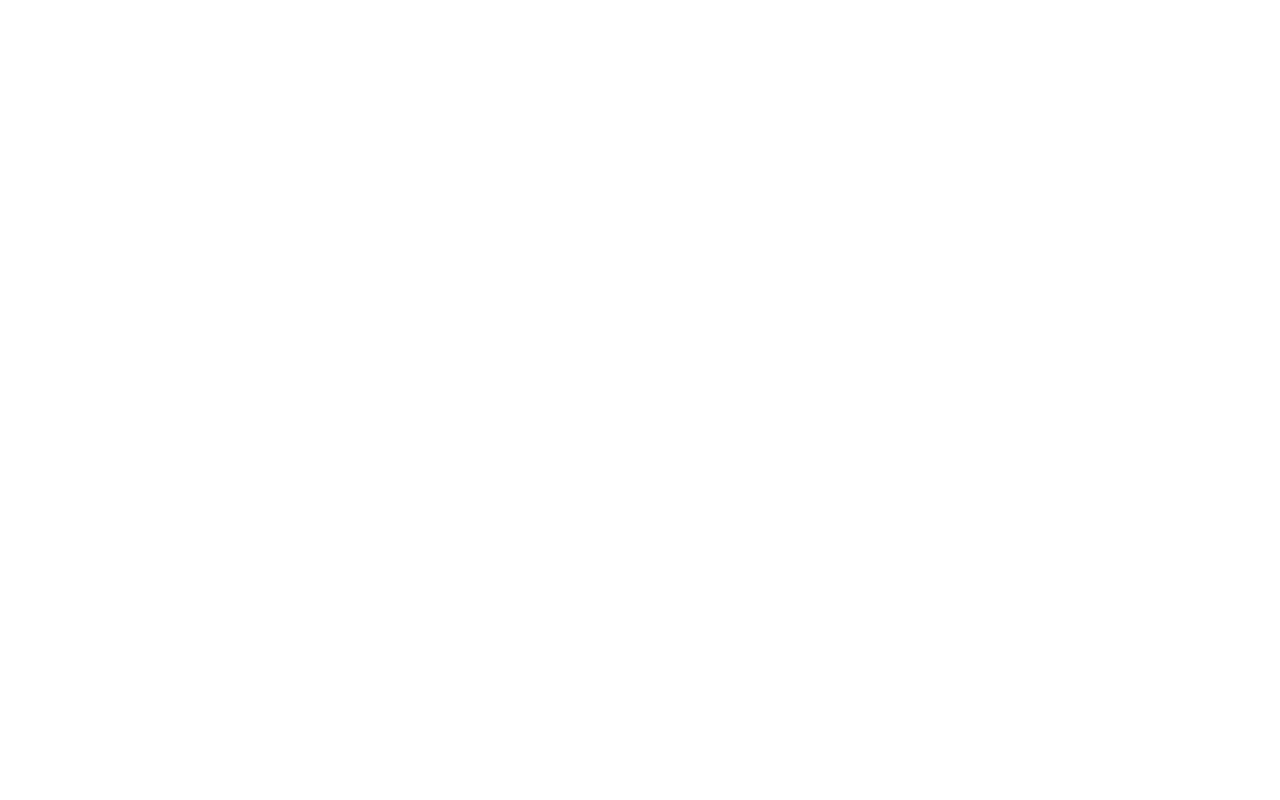
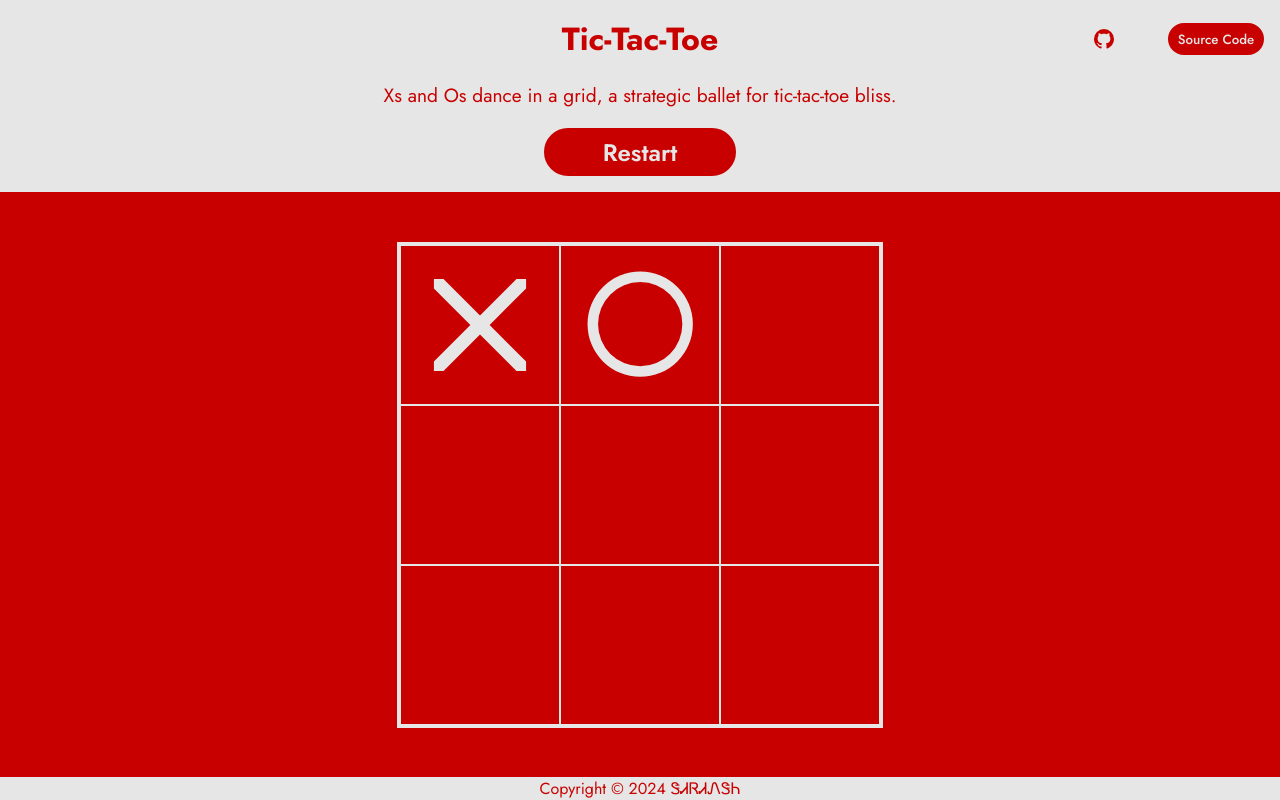
Before and after one commit to S4M0707/tic-tac-toe, a plain HTML site: page index.html in a window 1280 px wide. Drawn offline with Linux system fonts and the light colour scheme.

Commit message:
adding basic looks

```diff
--- a/index.html
+++ b/index.html
@@ -1,11 +1,71 @@
 <!DOCTYPE html>
 <html lang="en">
+
 <head>
     <meta charset="UTF-8">
     <meta name="viewport" content="width=device-width, initial-scale=1.0">
     <title>Tic Tac Toe</title>
+    <link rel="stylesheet" href="./style.css">
 </head>
+
 <body>
+    <div class="container">
+        <header>
+            <div class="top">
+                <h1>Tic-Tac-Toe</h1>
+                <div class="buttons">
+                    <button id="github">
+                        <svg xmlns="http://www.w3.org/2000/svg" viewBox="0 0 24 24">
+                            <title>github</title>
+                            <path
+                                d="M12,2A10,10 0 0,0 2,12C2,16.42 4.87,20.17 8.84,21.5C9.34,21.58 9.5,21.27 9.5,21C9.5,20.77 9.5,20.14 9.5,19.31C6.73,19.91 6.14,17.97 6.14,17.97C5.68,16.81 5.03,16.5 5.03,16.5C4.12,15.88 5.1,15.9 5.1,15.9C6.1,15.97 6.63,16.93 6.63,16.93C7.5,18.45 8.97,18 9.54,17.76C9.63,17.11 9.89,16.67 10.17,16.42C7.95,16.17 5.62,15.31 5.62,11.5C5.62,10.39 6,9.5 6.65,8.79C6.55,8.54 6.2,7.5 6.75,6.15C6.75,6.15 7.59,5.88 9.5,7.17C10.29,6.95 11.15,6.84 12,6.84C12.85,6.84 13.71,6.95 14.5,7.17C16.41,5.88 17.25,6.15 17.25,6.15C17.8,7.5 17.45,8.54 17.35,8.79C18,9.5 18.38,10.39 18.38,11.5C18.38,15.32 16.04,16.16 13.81,16.41C14.17,16.72 14.5,17.33 14.5,18.26C14.5,19.6 14.5,20.68 14.5,21C14.5,21.27 14.66,21.59 15.17,21.5C19.14,20.16 22,16.42 22,12A10,10 0 0,0 12,2Z" />
+                        </svg>
+                    </button>
+                    <button id="source">Source Code</button>
+                </div>
+            </div>
+            <div class="info">
+                <p>Xs and Os dance in a grid, a strategic ballet for tic-tac-toe bliss.</p>
+                <button id="reset">Restart</button>
+            </div>
+        </header>
+        <main>
+            <div class="gameboard">
+                <div class="cell" id="cell-0" value="X">
+                    <svg xmlns="http://www.w3.org/2000/svg" viewBox="0 0 24 24">
+                        <title>window-close</title>
+                        <path
+                            d="M13.46,12L19,17.54V19H17.54L12,13.46L6.46,19H5V17.54L10.54,12L5,6.46V5H6.46L12,10.54L17.54,5H19V6.46L13.46,12Z" />
+                    </svg>
+                </div>
+                <div class="cell" id="cell-1" value="O">
+                    <svg xmlns="http://www.w3.org/2000/svg" viewBox="0 0 24 24">
+                        <title>checkbox-blank-circle-outline</title>
+                        <path
+                            d="M12,20A8,8 0 0,1 4,12A8,8 0 0,1 12,4A8,8 0 0,1 20,12A8,8 0 0,1 12,20M12,2A10,10 0 0,0 2,12A10,10 0 0,0 12,22A10,10 0 0,0 22,12A10,10 0 0,0 12,2Z" />
+                    </svg>
+                </div>
+                <div class="cell" id="cell-2"></div>
+                <div class="cell" id="cell-3"></div>
+                <div class="cell" id="cell-4"></div>
+                <div class="cell" id="cell-5"></div>
+                <div class="cell" id="cell-6"></div>
+                <div class="cell" id="cell-7"></div>
+                <div class="cell" id="cell-8"></div>
+            </div>
+        </main>
+        <footer>
+            <div class="bottom">
+                Copyright ©
+                <script>
+                    document.write(new Date().getFullYear())
+                </script>
+                ᏕᏗᏒᏗᏁᏕᏂ
+            </div>
+        </footer>
+    </div>
+
     <script src="./script.js"></script>
 </body>
+
 </html>
--- a/style.css
+++ b/style.css
@@ -0,0 +1,177 @@
+@font-face {
+    font-family: JoshFont;
+    src: url(./resources/fonts/Jost-VariableFont_wght.ttf);
+}
+
+:root {
+    --color-red: rgb(200, 0, 0);
+    --color-white: rgb(230, 230, 230);
+}
+
+body {
+    font-family: JoshFont, 'Courier New', Courier, monospace;
+    margin: 0;
+    background-color: var(--color-white);
+}
+
+.container {
+    min-height: 100svh;
+    display: grid;
+    grid-template-rows: max-content 1fr max-content;
+}
+
+header {
+    display: flex;
+    flex-direction: column;
+    align-items: center;
+    color: var(--color-red);
+
+    padding: 1rem;
+}
+
+.top {
+    display: grid;
+    grid-template-columns: repeat(3, 1fr);
+    grid-auto-flow: row;
+    /* align-items: center; */
+
+    /* margin: 1rem; */
+    width: 100%;
+}
+
+.top>h1 {
+    grid-column: 2 / 3;
+    justify-self: center;
+    margin: 0;
+
+    font-size: 2rem;
+}
+
+.top>.buttons {
+    grid-column: 3 / 4;
+    justify-self: end;
+    display: flex;
+    align-items: center;
+    gap: 1rem;
+}
+
+.buttons>button {
+    width: 6rem;
+    height: 2rem;
+
+    font-family: JoshFont, 'Courier New', Courier, monospace;
+    font-weight: 500;
+
+    border-radius: 2rem;
+    border: solid;
+}
+
+#github {
+    background-color: var(--color-white);
+    border-color: var(--color-white);
+}
+
+#github>svg {
+    height: 1.5rem;
+    fill: var(--color-red);
+}
+
+#github:hover {
+    border-color: var(--color-red);
+}
+
+#source {
+    background-color: var(--color-red);
+    border-color: var(--color-red);
+    color: var(--color-white);
+}
+
+#source:hover {
+    background-color: var(--color-white);
+    border-color: var(--color-red);
+    color: var(--color-red);
+}
+
+header>.info {
+    display: grid;
+}
+
+.info>p {
+    font-size: 1.2rem;
+}
+
+#reset {
+    justify-self: center;
+
+    width: 12rem;
+    height: 3rem;
+
+    font-family: JoshFont, 'Courier New', Courier, monospace;
+    font-weight: 600;
+    font-size: 1.5rem;
+
+    border-radius: 3rem;
+    border: solid var(--color-red);
+    background-color: var(--color-red);
+    color: var(--color-white);
+}
+
+#reset:hover {
+    outline: solid var(--color-red);
+    background-color: var(--color-white);
+    border-color: var(--color-white);
+    color: var(--color-red);
+}
+
+main {
+    display: flex;
+    align-items: center;
+    justify-content: center;
+
+    background-color: var(--color-red);
+}
+
+main>.gameboard {
+    width: 60vh;
+    height: 60vh;
+
+    display: grid;
+    grid-template-columns: repeat(3, 1fr);
+    grid-template-rows: repeat(3, 1fr);
+
+    border: solid var(--color-white);
+    /* border-radius: 1rem; */
+}
+
+.gameboard>.cell {
+    border: 0.01rem solid var(--color-white);
+    cursor: pointer;
+
+    display: flex;
+    align-items: center;
+    justify-content: center;
+}
+
+.gameboard>.cell:hover {
+    background-color: rgb(180, 0, 0);
+}
+
+.cell>svg {
+    fill: var(--color-white);
+}
+
+.cell[value="O"]>svg {
+    height: 80%;
+}
+
+.cell[value="X"]>svg {
+    height: 100%;
+}
+
+footer {
+    display: flex;
+    align-items: center;
+    justify-content: center;
+
+    color: var(--color-red);
+}
```
Also changed, not shown: resources/fonts/Jost-VariableFont_wght.ttf (added).
